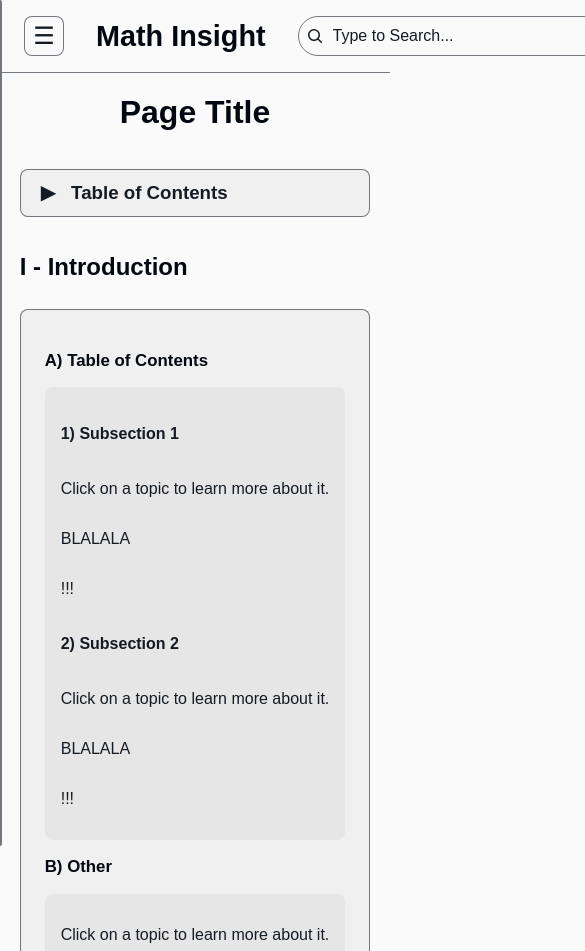
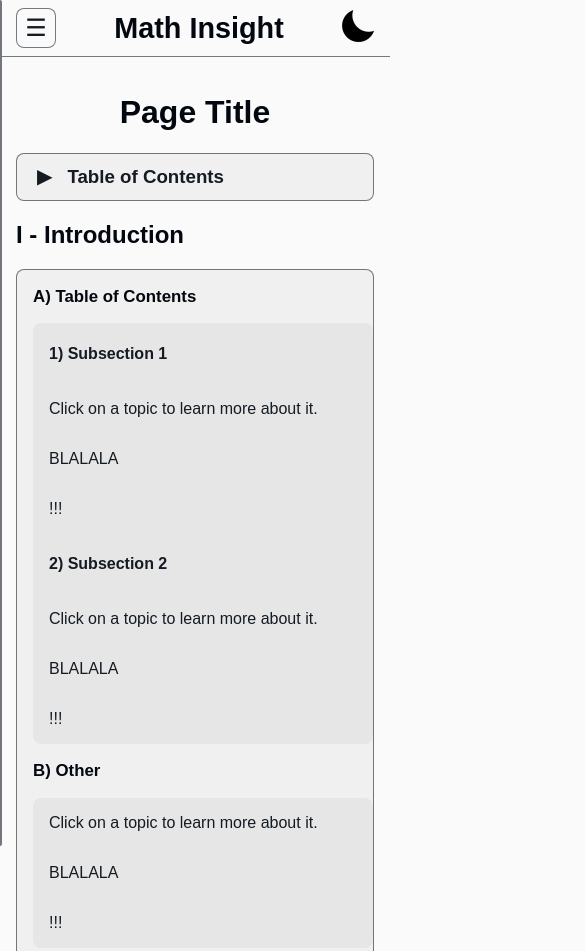
Before and after one commit to Mathieu-Le-Gouill/Mathieu-Le-Gouill.github.io, a plain HTML site: page index.html in a window 390 px wide. Shown: the top 951 px of the page, 585 px wide, since content can reach past the window. Drawn offline with Linux system fonts and the light colour scheme.

Commit message:
Fix for phone and tablet format

```diff
--- a/index.html
+++ b/index.html
@@ -20,14 +20,14 @@
                         <h1>Math Insight</h1>
                     </a>
                 </div>
-            </nav>
 
-            <nav>
+                <div class="spacer"></div>
+
                 <div id="search-container">
                     <svg id="search-icon" aria-hidden="true" height="16" viewBox="0 0 16 16" version="1.1" width="16" data-view-component="true" class="octicon octicon-search">
                         <path d="M10.68 11.74a6 6 0 0 1-7.922-8.982 6 6 0 0 1 8.982 7.922l3.04 3.04a.749.749 0 0 1-.326 1.275.749.749 0 0 1-.734-.215ZM11.5 7a4.499 4.499 0 1 0-8.997 0A4.499 4.499 0 0 0 11.5 7Z"></path>
                     </svg>
-                    <input type="text" id="search-bar" placeholder="Type to Search..." aria-label="Search">
+                    <input type="text" id="search-bar" placeholder="Search..." aria-label="Search">
                 </div>
 
                 <div id="theme-toggle" aria-label="Toggle theme" style="cursor: pointer;">
@@ -140,8 +140,8 @@
         </div>
     </div>
 
-    <script src="https://Mathieu-Le-Gouill.github.io/js/toggle-toc.js"></script>
     <script src="https://Mathieu-Le-Gouill.github.io/js/menu-toggle.js"></script>
+    <script src="https://Mathieu-Le-Gouill.github.io/js/toc-toggle.js"></script>
 
     <footer>
         <p>&copy; 2024 Mathieu Le Gouill</p>
--- a/js/menu-toggle.js
+++ b/js/menu-toggle.js
@@ -1,5 +1,5 @@
 function openMenu() {
-    document.getElementById("menu-overlay").style.width = "25rem";
+    document.getElementById("menu-overlay").style.width = "100%";
     document.body.classList.add('blur');
     document.addEventListener('click', outsideClickListener);
 }
--- a/js/theme-toggle.js
+++ b/js/theme-toggle.js
@@ -1,3 +1,5 @@
+// Wrap everything in an IIFE to avoid redeclaration issues
+(() => {
     // Get the icon element
     const icon = document.getElementById('theme-icon');
 
@@ -48,3 +50,4 @@ document.getElementById('theme-toggle').addEventListener('click', () => {
             localStorage.setItem('pref-theme', 'dark'); // Save preference to local storage
         }
     });
+})();
--- a/style.css
+++ b/style.css
@@ -9,6 +9,7 @@
     --hover-color: #007bff;
     --font-size: 1rem;
     --highlight: #007bff;
+    --overlay-color: rgb(240, 240, 240);
 }
 
 [data-theme="dark"] {
@@ -20,6 +21,7 @@
     --border-color:#3d444db3;
     --hover-color: #f1f1f1;
     --highlight: #FFD700;
+    --overlay-color: rgb(18,23,29);
 }
 
 body {
@@ -44,6 +46,8 @@ nav {
     align-items: center;
     gap: 2rem;
     height: 1.5rem;
+    width: 100%;
+    box-sizing: border-box;
 }
 
 #menu-toggle-button {
@@ -59,6 +63,10 @@ nav {
 
 #menu{
     background-color: var(--section-color);
+}
+
+.spacer {
+    flex-grow: 1;
 }
 
 #search-container
@@ -79,7 +87,9 @@ nav {
 #search-bar {
     color: var(--font-color);
     background-color: var(--background-color);
-    width: 25rem;
+    min-width: 4rem;
+    max-width: 25rem;
+    width: 20%;
     height: 1.2rem;
     font-size: var(--font-size);
     border: none;
@@ -131,7 +141,6 @@ main {
     font-size: var(--font-size);
     font-weight: bold;
     color: var(--title-color);
-    margin-bottom: 0.5rem;
 }
 
 .subsection-title {
@@ -148,7 +157,8 @@ section {
         display: flex;
         flex-direction: column;
         align-items: flex-start;
-        padding: 1.5rem;
+        padding-left: 1rem;
+        padding-bottom: 1rem;
         border-radius: 0.5rem;
         border: 1px solid var(--border-color);
         background-color: var(--section-color);
@@ -161,10 +171,11 @@ section {
         display: flex;
         flex-direction: column;
         align-items: flex-start;
+        gap:0;
         border-radius: 0.5rem;
         border: none;
         background-color: var(--subsection-color);
-        padding: 1rem;
+        padding-left: 1rem;
     }
 
 }
@@ -235,11 +246,11 @@ section {
 }
 
 #content {
-    min-width: fit-content;
-    width: calc(100% - 50rem);
+    max-width: 60rem;
+    width: 100%;
     display: flex;
     flex-direction: column;
-    gap:1rem;
+    padding:1rem;
 }
 
 footer{
@@ -259,7 +270,7 @@ footer{
     z-index: 1;
     top: 0;
     left: 0;
-    background-color: var(--section-color); /* Black with opacity */
+    background-color: var(--overlay-color);
     border: 1px solid var(--border-color);
     overflow-x: hidden;
     overflow-y: auto;
@@ -274,7 +285,7 @@ footer{
     flex-direction: column;
     align-items: flex-start;
     margin-top: 2rem;
-    width: 100%; /* Assure que le contenu prend toute la largeur de l'overlay */
+    width: 100%;
     box-sizing: border-box;
 }
 
@@ -322,14 +333,14 @@ footer{
 }
 
 /* When the height of the screen is less than 450 pixels, change the font-size of the links and position the close button */
-@media screen and (max-height: 450px) {
+/*@media screen and (max-height: 450px) {
     .overlay a {font-size: 20px}
     .overlay .closebtn {
         font-size: 40px;
         top: 15px;
         right: 35px;
     }
-}
+}*/
 
 body.blur #content,
 body.blur header,
@@ -342,3 +353,73 @@ body.blur footer {
     color: var(--highlight);
     transition: color 0.3s;
 }
+
+
+@media (max-width: 768px) {
+
+    #content {
+        width: 100%;
+        padding: 2rem;
+    }
+
+    .spacer {
+        display: none;
+    }
+
+}
+
+@media (max-width: 480px) {
+
+    .spacer {
+        display: none;
+    }
+
+    #search-container {
+        display: none;
+    }
+
+    header {
+        display: flex;
+        flex-direction: row;
+        justify-content: space-between;
+        align-items: center;
+        padding: 1rem;
+    }
+
+    #home-title {
+        flex-grow: 1;
+        text-align: center;
+    }
+
+    nav {
+        display: flex;
+        justify-content: space-between;
+        align-items: center;
+        width: 100%;
+        gap: 1rem; /* Ajustez le gap pour les petits écrans */
+    }
+
+    #menu-toggle {
+        order: 1;
+    }
+
+    #search-container {
+        order: 2;
+    }
+
+    #home-title {
+        order: 3;
+    }
+
+    #spacer {
+        order: 4;
+    }
+
+    #theme-toggle {
+        order: 5;
+    }
+
+    #content {
+        padding: 1rem;
+    }
+}
```
Also changed, not shown: js/toc-toggle.js (renamed from js/toggle-toc.js). Lines whose indentation alone changed are shown as unchanged.
